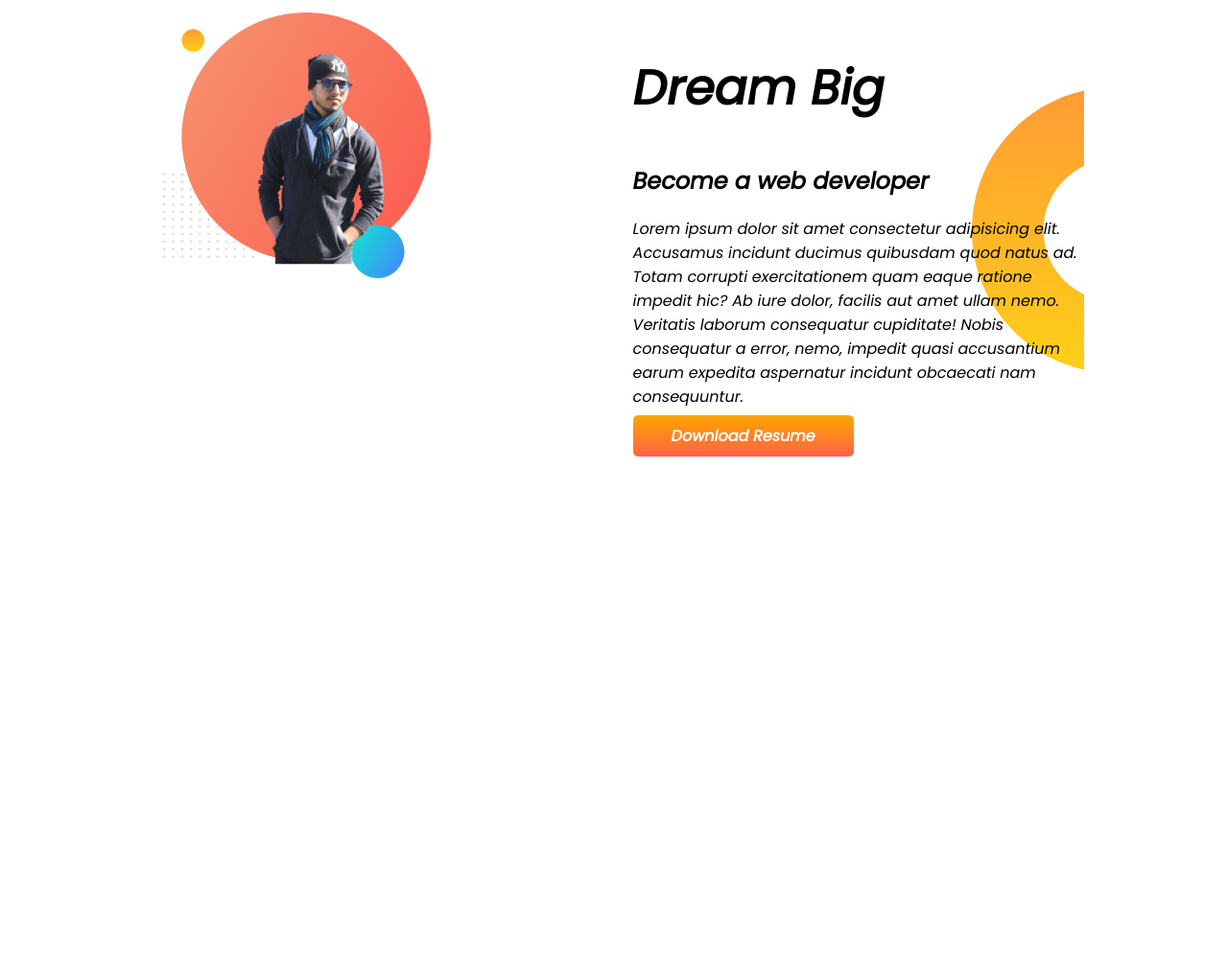
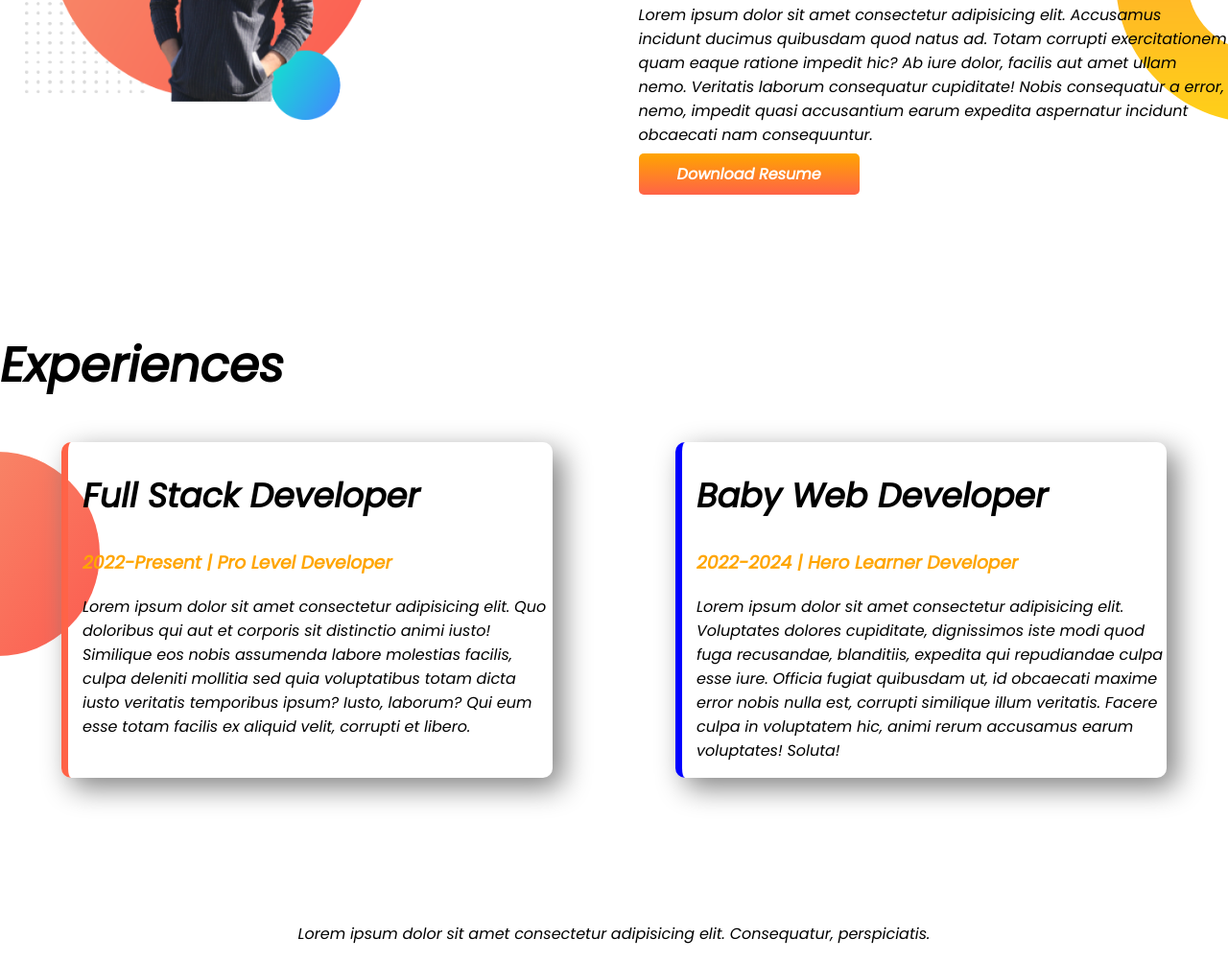
Before and after one commit to AhmTahmid/developer-protfolio, a plain HTML site: page index.html in a window 1280 px wide. Shown: the part 850-1852 px from the top of the page at 96% size. Before the commit the page ends 1467 px from the top, so only its background shows below. Drawn offline with Linux system fonts and the light colour scheme.

Commit message:
border and footer style

```diff
--- a/index.html
+++ b/index.html
@@ -14,7 +14,7 @@
     <link rel="stylesheet" href="style.css" />
   </head>
   <body>
-    <section class="top-banner">
+    <section class="top-banner flexible-container">
       <div class="half-width">
         <h1>Welcome</h1>
         <h1><span class="color">Ahm Tahmid</span> World</h1>
@@ -36,7 +36,7 @@
         <img src="images/Group 1.png" alt="" />
       </div>
     </section>
-    <section class="dream-big">
+    <section class="dream-big flexible-container">
       <div class="half-width">
         <img src="images/Group 1.png" alt="" />
       </div>
@@ -59,5 +59,40 @@
         >
       </div>
     </section>
+    <section class="experience-area">
+      <h1>Experiences</h1>
+      <div class="flexible-container">
+        <div id="full-stack-developer" class="experience-item">
+          <h2>Full Stack Developer</h2>
+          <h3 class="color">2022-Present | Pro Level Developer</h3>
+          <p>
+            Lorem ipsum dolor sit amet consectetur adipisicing elit. Quo
+            doloribus qui aut et corporis sit distinctio animi iusto! Similique
+            eos nobis assumenda labore molestias facilis, culpa deleniti
+            mollitia sed quia voluptatibus totam dicta iusto veritatis
+            temporibus ipsum? Iusto, laborum? Qui eum esse totam facilis ex
+            aliquid velit, corrupti et libero.
+          </p>
+        </div>
+        <div id="baby-web-developer" class="experience-item">
+          <h2>Baby Web Developer</h2>
+          <h3 class="color">2022-2024 | Hero Learner Developer</h3>
+          <p>
+            Lorem ipsum dolor sit amet consectetur adipisicing elit. Voluptates
+            dolores cupiditate, dignissimos iste modi quod fuga recusandae,
+            blanditiis, expedita qui repudiandae culpa esse iure. Officia fugiat
+            quibusdam ut, id obcaecati maxime error nobis nulla est, corrupti
+            similique illum veritatis. Facere culpa in voluptatem hic, animi
+            rerum accusamus earum voluptates! Soluta!
+          </p>
+        </div>
+      </div>
+    </section>
   </body>
+  <footer>
+    <p>
+      Lorem ipsum dolor sit amet consectetur adipisicing elit. Consequatur,
+      perspiciatis.
+    </p>
+  </footer>
 </html>
--- a/style.css
+++ b/style.css
@@ -5,16 +5,20 @@ body{
 h1{
     font-size: 50px;
 }
+h2{
+    font-size: 35px;
+}
 .color{
     color: orange;
 }
-section{
+.flexible-container{
     display: flex;
-    margin: 150px;
+    margin-bottom: 150px;
 }
 .half-width{
     width: 50%;
     padding-left: 2%;
+
 }
 .half-width img{
     width: 70%;
@@ -36,3 +40,26 @@ section{
     background-repeat: no-repeat;
     background-position: right;
 }
+.experience-area{
+    background-image: url(images/exp-bg.png);
+    background-repeat: no-repeat;
+    background-position: left;
+}
+.experience-item{
+    width: 40%;
+    margin-left: 5%;
+    margin-right: 5%;
+    padding-left: 15px;
+    border-radius: 10px;
+    box-shadow: 10px 10px 30px gray;
+    border-left: 7px solid blue;
+}
+#full-stack-developer{
+    border-left: 7px solid tomato;
+}
+#baby-web-developer{
+    border-left: 7px solid blue;
+}
+footer{
+    text-align: center;
+}
```
